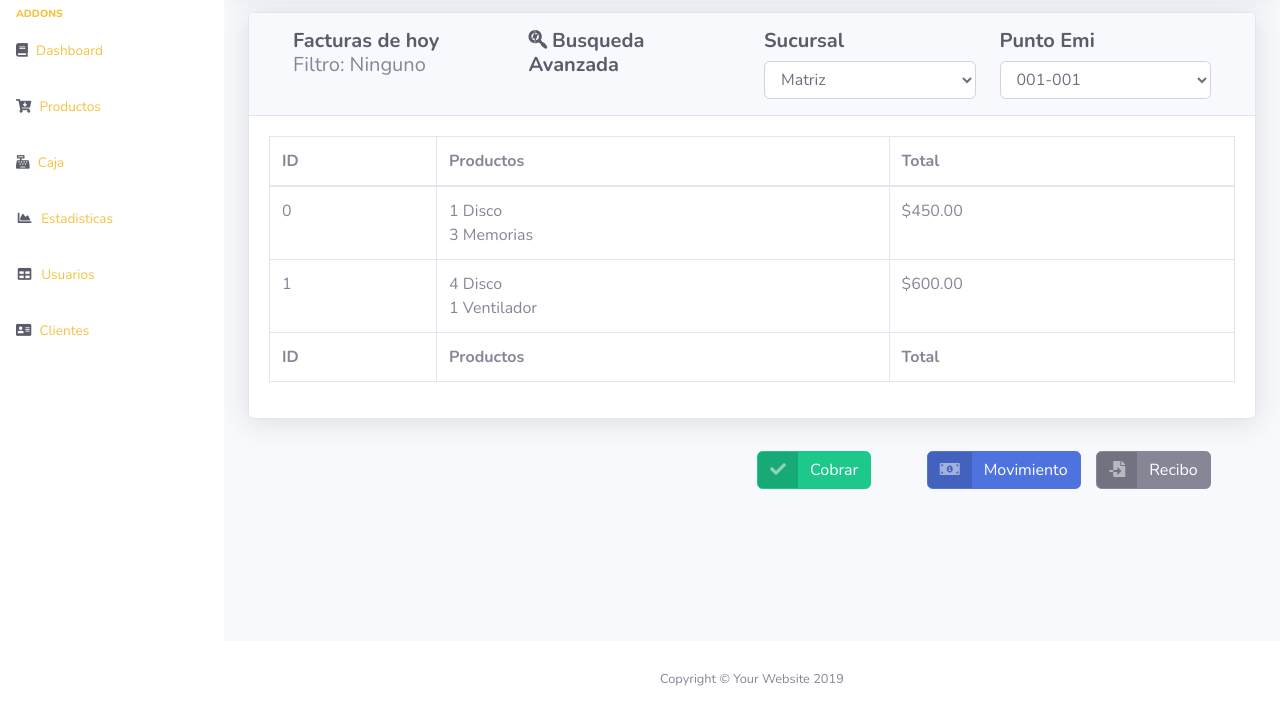
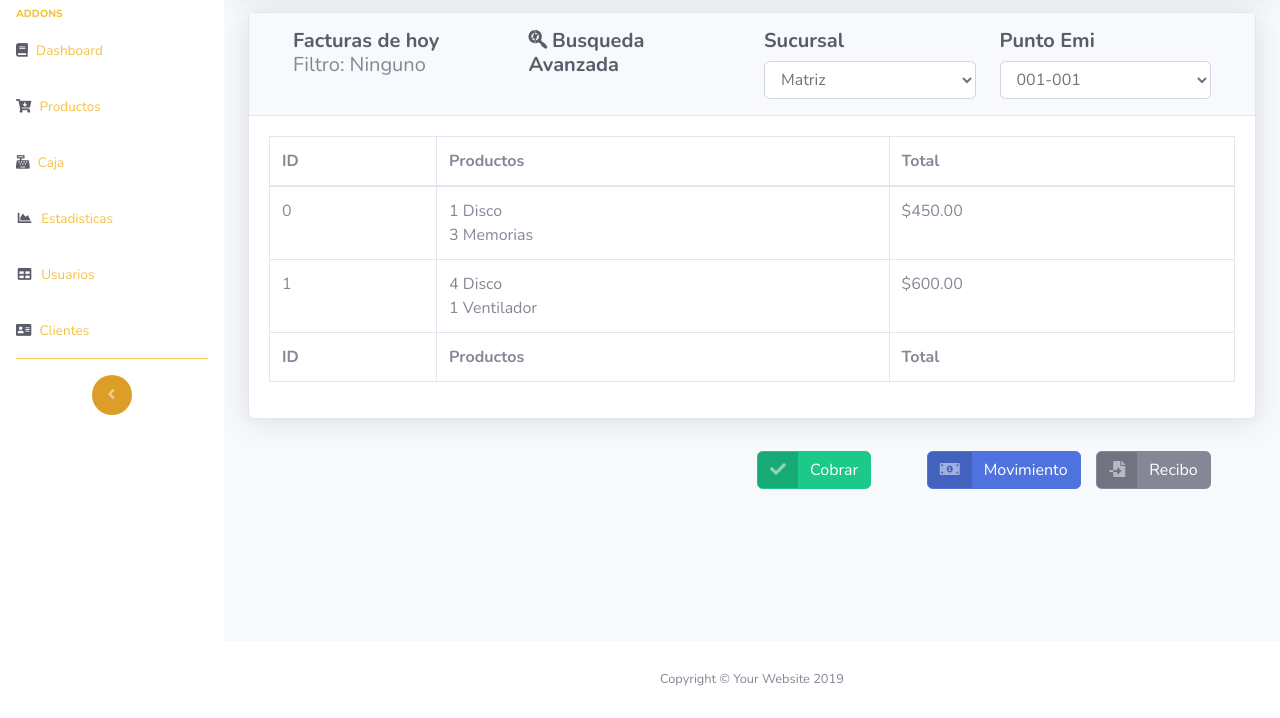
Before and after one commit to zaratec1/fronted-pof, a plain HTML site: page dashboard/charge.html in a window 1280 px wide. Shown: the part 82-800 px from the top of the page. Drawn offline with nearby package versions, Linux system fonts and the light colour scheme.

Commit message:
fixed color

```diff
--- a/dashboard/charge.html
+++ b/dashboard/charge.html
@@ -88,13 +88,13 @@
             <span>Clientes</span></a>
         </li>
 
-        <!-- Divider -->
-        <hr class="sidebar-divider d-none d-md-block">
+      <!-- Divider -->
+      <hr class="sidebar-divider d-none d-md-block btn-warning">
 
-        <!-- Sidebar Toggler (Sidebar) -->
-        <div class="text-center d-none d-md-inline">
-          <button class="rounded-circle border-0" id="sidebarToggle"></button>
-        </div>
+      <!-- Sidebar Toggler (Sidebar) -->
+      <div class="text-center d-none d-md-inline">
+        <button class="rounded-circle border-0 btn-success text-dark" style="background-color: rgb(221, 158, 40);" id="sidebarToggle"></button>
+      </div>
 
       </ul>
       <!-- End of Sidebar -->
```
Also changed, not shown: dashboard/caja.html (+2 -2 lines), dashboard/clients.html (+2 -2 lines), dashboard/dash.html (+2 -2 lines), dashboard/products.html (+2 -2 lines), dashboard/stats.html (+2 -2 lines), dashboard/users.html (+2 -2 lines).
